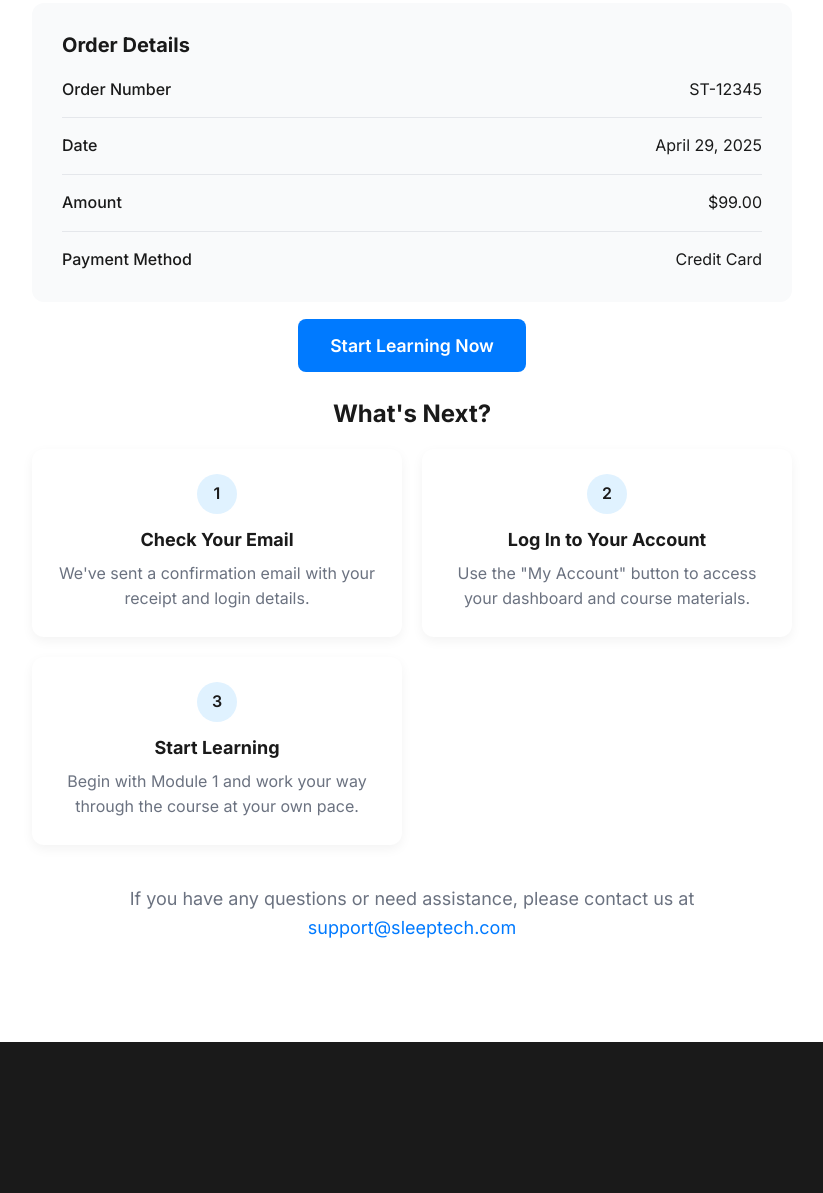
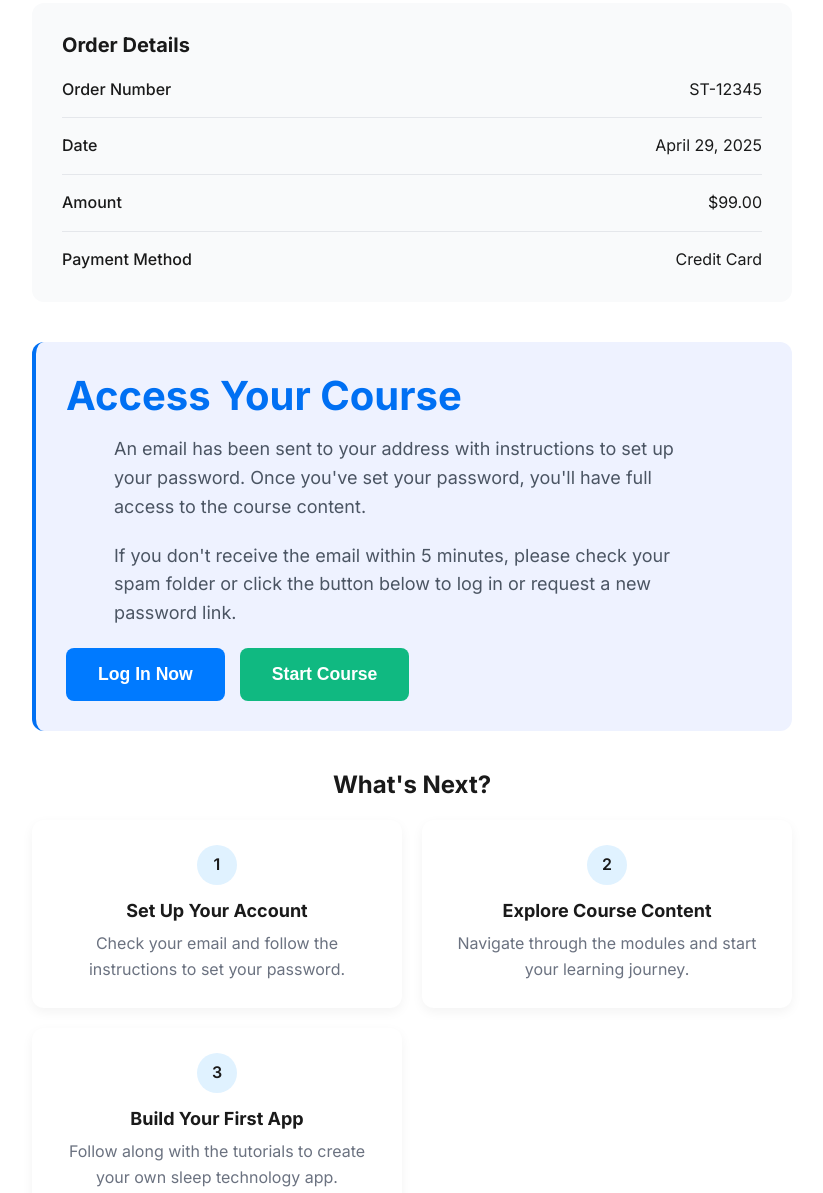
Before and after one commit to RyanNovinc/ClaudeAppBuilder, a website: page thank-you.html in a window 1280 px wide. Shown: the part 429-1622 px from the top of the page, without its empty margins (228-1051 px from the left). Drawn offline with Linux system fonts and the light colour scheme.

Commit message:
Update thank-you.html

```diff
--- a/thank-you.html
+++ b/thank-you.html
@@ -8,6 +8,10 @@
     <link rel="preconnect" href="https://fonts.googleapis.com">
     <link rel="preconnect" href="https://fonts.gstatic.com" crossorigin>
     <link href="https://fonts.googleapis.com/css2?family=Inter:wght@400;500;600;700&display=swap" rel="stylesheet">
+
+    <!-- Netlify Identity Widget -->
+    <script type="text/javascript" src="https://identity.netlify.com/v1/netlify-identity-widget.js"></script>
+
     <style>
         /* Thank-you page specific styles */
         .thank-you-container {
@@ -121,6 +125,32 @@
             margin-bottom: 0;
         }
 
+        .access-instructions {
+            margin-top: 40px;
+            padding: 30px;
+            background-color: #eef2ff;
+            border-radius: 12px;
+            border-left: 4px solid #0070f3;
+        }
+
+        .access-instructions h2 {
+            color: #0070f3;
+            margin-bottom: 15px;
+            text-align: left;
+        }
+
+        .access-instructions p {
+            color: #4b5563;
+            margin-bottom: 20px;
+            text-align: left;
+        }
+
+        .access-buttons {
+            display: flex;
+            gap: 15px;
+            margin-top: 20px;
+        }
+
         @media (max-width: 768px) {
             .thank-you-container {
                 margin: 60px auto;
@@ -128,6 +158,10 @@
 
             .steps-grid {
                 grid-template-columns: 1fr;
+            }
+
+            .access-buttons {
+                flex-direction: column;
             }
         }
     </style>
@@ -143,7 +177,7 @@
                     <li><a href="index.html#pricing">Pricing</a></li>
                 </ul>
             </nav>
-            <button class="cta-button small" id="loginButton">My Account</button>
+            <button class="cta-button small" id="loginButton" onclick="netlifyIdentity.open()">Log in</button>
         </div>
     </header>
 
@@ -172,25 +206,34 @@
             </div>
         </div>
 
-        <a href="modules/module1.html" class="cta-button large">Start Learning Now</a>
+        <div class="access-instructions">
+            <h2>Access Your Course</h2>
+            <p>An email has been sent to your address with instructions to set up your password. Once you've set your password, you'll have full access to the course content.</p>
+            <p>If you don't receive the email within 5 minutes, please check your spam folder or click the button below to log in or request a new password link.</p>
+
+            <div class="access-buttons">
+                <button class="cta-button large" onclick="netlifyIdentity.open('login')">Log In Now</button>
+                <button class="cta-button large" onclick="window.location.href='modules/module1.html'" style="background-color: #10B981;">Start Course</button>
+            </div>
+        </div>
 
         <div class="next-steps">
             <h2>What's Next?</h2>
             <div class="steps-grid">
                 <div class="step-card">
                     <div class="step-number">1</div>
-                    <h3>Check Your Email</h3>
-                    <p>We've sent a confirmation email with your receipt and login details.</p>
+                    <h3>Set Up Your Account</h3>
+                    <p>Check your email and follow the instructions to set your password.</p>
                 </div>
                 <div class="step-card">
                     <div class="step-number">2</div>
-                    <h3>Log In to Your Account</h3>
-                    <p>Use the "My Account" button to access your dashboard and course materials.</p>
+                    <h3>Explore Course Content</h3>
+                    <p>Navigate through the modules and start your learning journey.</p>
                 </div>
                 <div class="step-card">
                     <div class="step-number">3</div>
-                    <h3>Start Learning</h3>
-                    <p>Begin with Module 1 and work your way through the course at your own pace.</p>
+                    <h3>Build Your First App</h3>
+                    <p>Follow along with the tutorials to create your own sleep technology app.</p>
                 </div>
             </div>
 
@@ -247,13 +290,18 @@
             const options = { year: 'numeric', month: 'long', day: 'numeric' };
             document.getElementById('order-date').textContent = today.toLocaleDateString('en-US', options);
 
-            // Update login button to say "My Account"
-            const loginButton = document.getElementById('loginButton');
-            if (loginButton) {
-                loginButton.textContent = "My Account";
-                loginButton.addEventListener('click', function() {
-                    // This would link to the user's dashboard in the final version
-                    window.location.href = "modules/module1.html";
+            // Handle Netlify Identity events
+            if (window.netlifyIdentity) {
+                netlifyIdentity.on('init', user => {
+                    if (user) {
+                        // Already logged in
+                        console.log('User already logged in');
+                    }
+                });
+
+                netlifyIdentity.on('login', user => {
+                    // Redirect to first module after login
+                    window.location.href = 'modules/module1.html';
                 });
             }
         });
```
